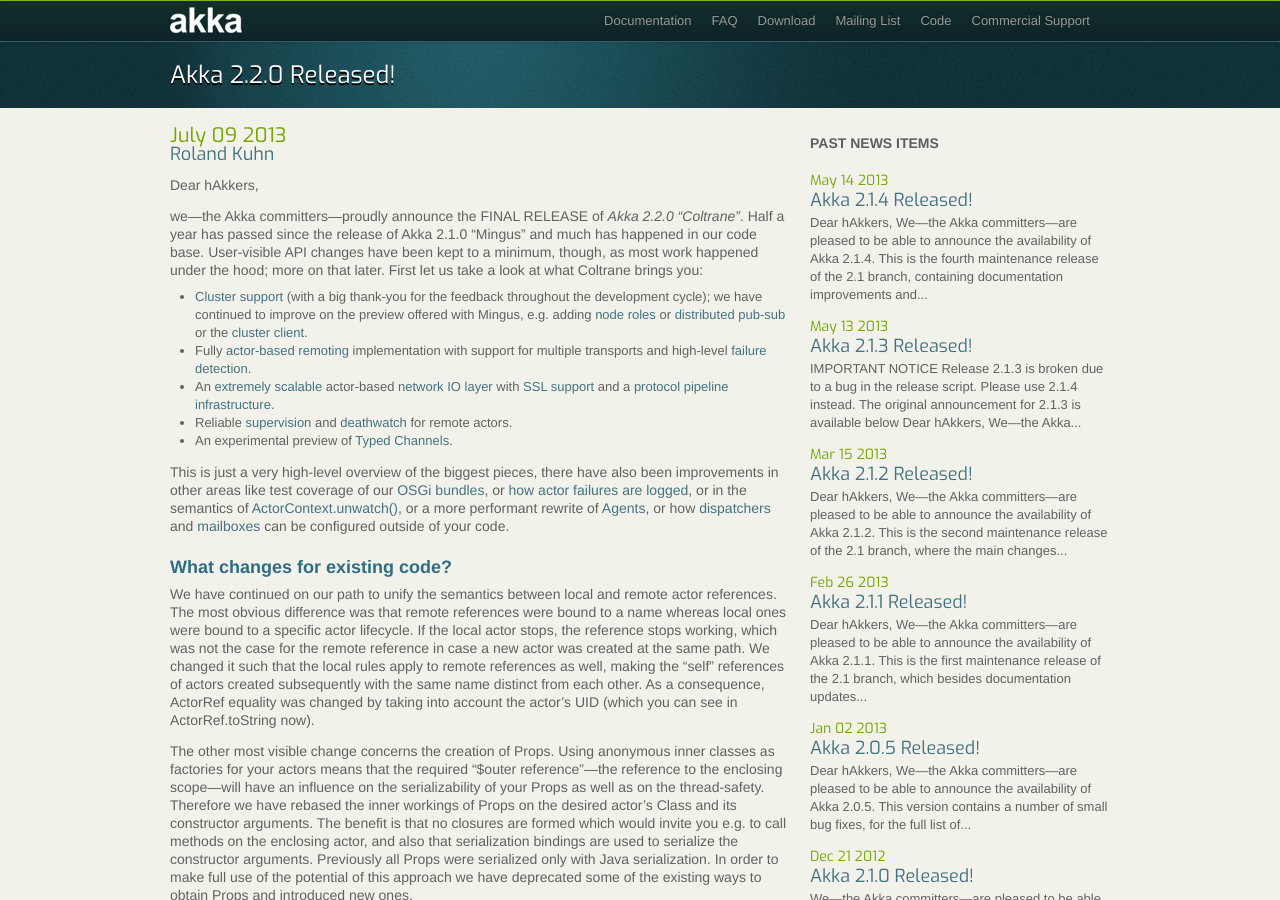
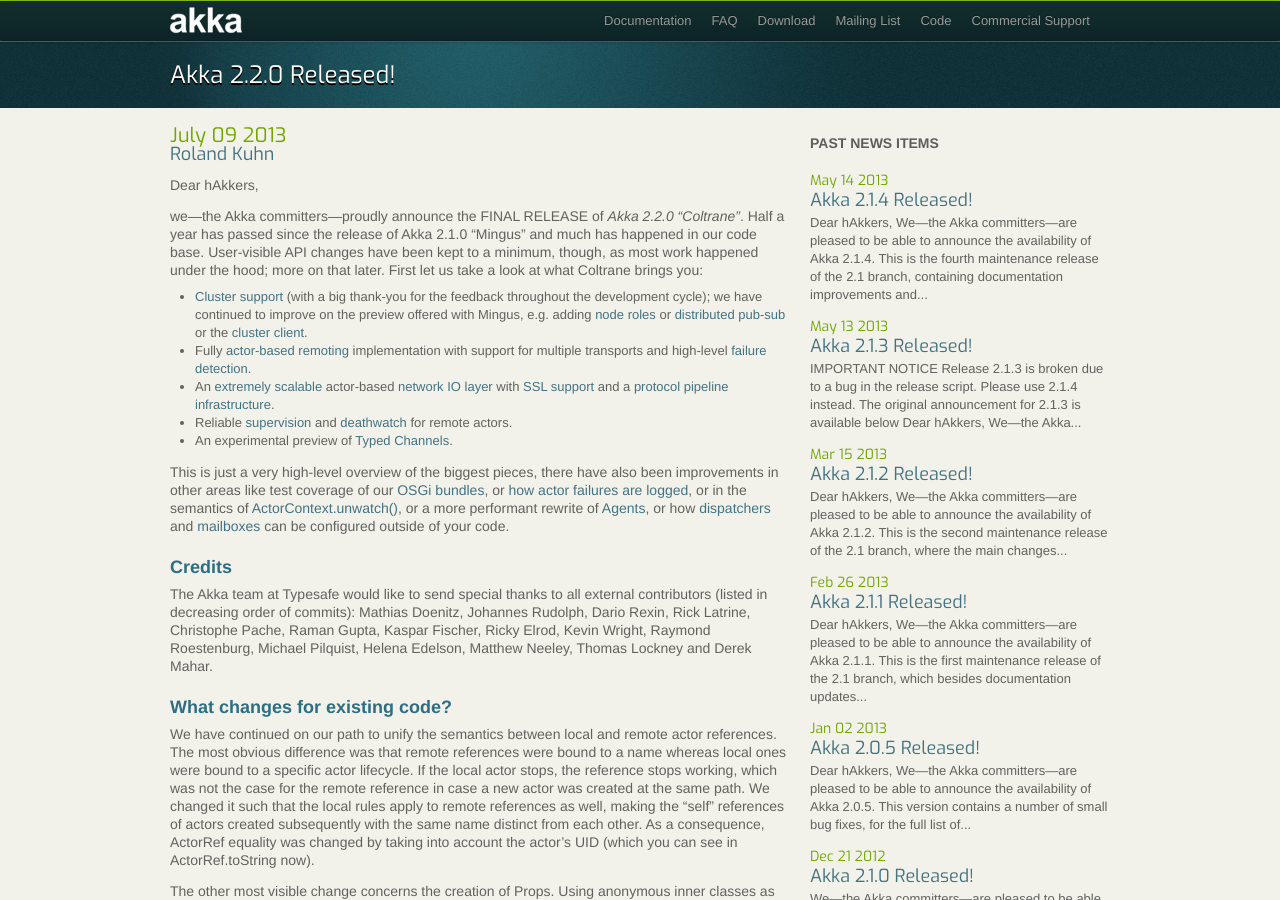
Before and after one commit to raboof/akka.github.com, a Jekyll site: the page built from news/_posts/2013-07-09-akka-2.2.0-released.md, in a window 1280 px wide and 900 px high. Built offline with Jekyll 4.4.1, drawn with Linux system fonts in a browser that asks for light colours.

Commit message:
add credits section to news item

```diff
--- a/news/_posts/2013-07-09-akka-2.2.0-released.md
+++ b/news/_posts/2013-07-09-akka-2.2.0-released.md
@@ -34,6 +34,14 @@
 or in the semantics of [ActorContext.unwatch()](http://doc.akka.io/docs/akka/2.2.0/scala/actors.html#Lifecycle_Monitoring_aka_DeathWatch), or a
 more performant rewrite of [Agents](http://doc.akka.io/docs/akka/2.2.0/scala/agents.html), or how [dispatchers](http://doc.akka.io/docs/akka/2.2.0/scala/dispatchers.html) and
 [mailboxes](http://doc.akka.io/docs/akka/2.2.0/scala/mailboxes.html) can be configured outside of your code.
+
+### Credits
+
+The Akka team at Typesafe would like to send special thanks to all external
+contributors (listed in decreasing order of commits): Mathias Doenitz, Johannes
+Rudolph, Dario Rexin, Rick Latrine, Christophe Pache, Raman Gupta, Kaspar
+Fischer, Ricky Elrod, Kevin Wright, Raymond Roestenburg, Michael Pilquist,
+Helena Edelson, Matthew Neeley, Thomas Lockney and Derek Mahar.
 
 ### What changes for existing code?
 
```
